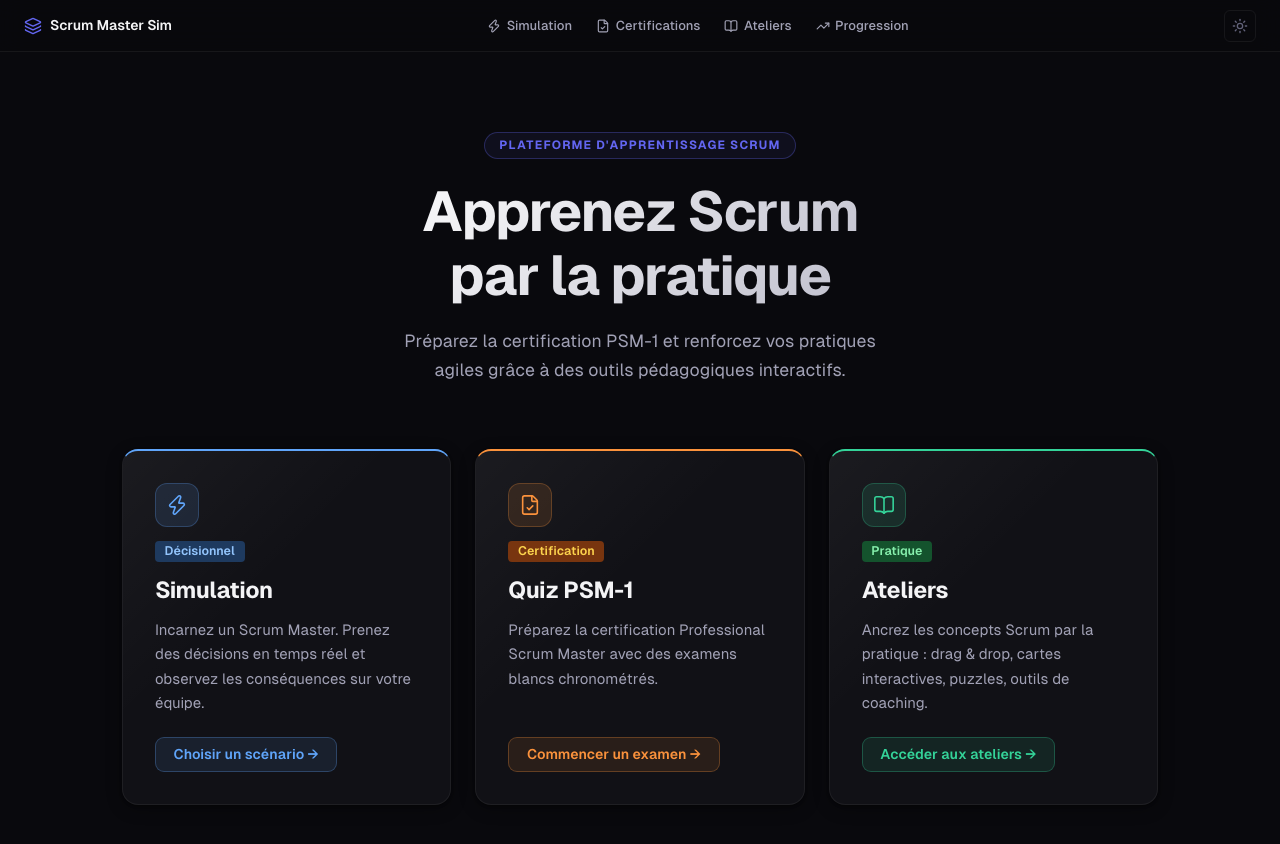
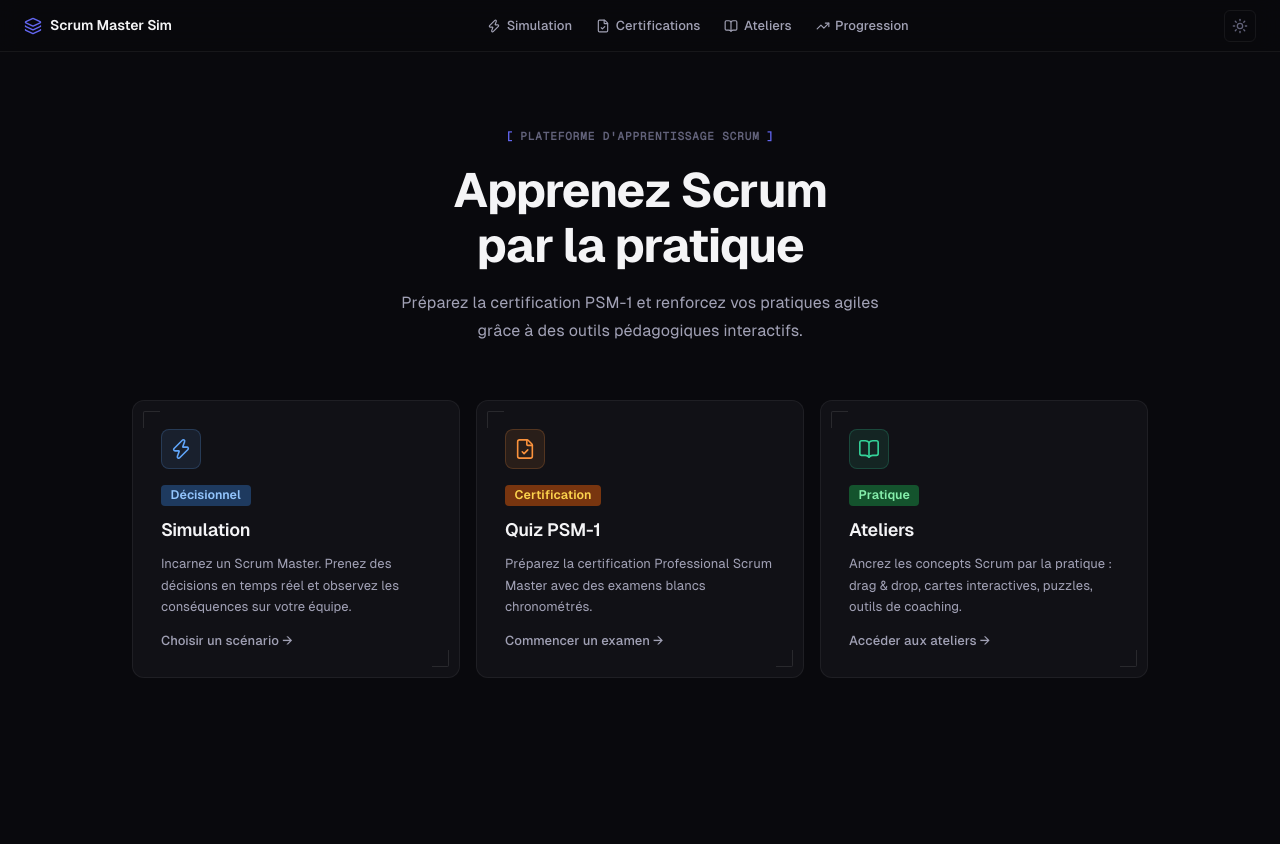
Before and after one commit to formationrossignol/coachagilia, a React (Vite) app: page / in a window 1280 px wide. Shown: the top 844 px of the page. After the commit the page ends 800 px from the top, so only its background shows below. Built offline with nearby package versions, Linux system fonts and the light colour scheme.

Commit message:
feat(redesign): home page — corner bracket cards, dot grid hover, zinc header

```diff
--- a/src/index.css
+++ b/src/index.css
@@ -401,154 +401,158 @@ body {
 [data-theme="light"] .navbar__theme-toggle:hover { background: rgba(0,0,0,0.05); }
 
 /* ══════════════════════════════════════════════════════════
-   HOME PAGE — gradient hero + depth cards
+   HOME PAGE — corner bracket cards + dot grid
    ══════════════════════════════════════════════════════════ */
-.home { max-width: 1100px; margin: 0 auto; padding: 5rem 2rem 4rem; }
-
-.home__header { text-align: center; margin-bottom: 4rem; }
+.home { max-width: 1080px; margin: 0 auto; padding: 4.5rem 2rem 4rem; }
+
+.home__header { text-align: center; margin-bottom: 3.5rem; }
 
 .home__eyebrow {
-  display: inline-block;
-  font-size: 0.75rem;
+  display: inline-flex;
+  align-items: center;
+  gap: 0.4rem;
+  font-size: 0.6875rem;
+  font-weight: 600;
+  text-transform: uppercase;
+  letter-spacing: 0.08em;
+  color: var(--color-text-subtle);
+  margin-bottom: 1.25rem;
+  font-family: var(--font-mono);
+}
+.home__eyebrow::before { content: '['; color: var(--color-primary); }
+.home__eyebrow::after  { content: ']'; color: var(--color-primary); }
+
+.home__title {
+  font-size: clamp(2rem, 4.5vw, 3rem);
   font-weight: 700;
-  text-transform: uppercase;
-  letter-spacing: 0.1em;
-  color: var(--color-primary);
-  margin-bottom: 1.25rem;
-  padding: 0.3rem 0.9rem;
-  border: 1px solid rgba(99,102,241,0.3);
-  border-radius: 999px;
-  background: rgba(99,102,241,0.07);
-}
-
-.home__title {
-  font-size: clamp(2.4rem, 5vw, 3.5rem);
-  font-weight: 800;
   line-height: 1.15;
   letter-spacing: -0.03em;
-  margin-bottom: 1.25rem;
-  background: linear-gradient(135deg, var(--color-text) 30%, var(--color-text-muted) 100%);
-  -webkit-background-clip: text;
-  background-clip: text;
-  -webkit-text-fill-color: transparent;
-}
-
-[data-theme="light"] .home__title {
-  background: linear-gradient(135deg, #0f172a 30%, #475569 100%);
-  -webkit-background-clip: text;
-  background-clip: text;
+  margin-bottom: 1rem;
+  color: var(--color-text);
 }
 
 .home__subtitle {
-  font-size: 1.1rem;
-  color: var(--color-text-muted);
-  max-width: 520px;
+  font-size: 1rem;
+  color: var(--color-text-muted);
+  max-width: 480px;
   margin: 0 auto;
-  line-height: 1.65;
-}
-
-.home__grid { display: grid; grid-template-columns: repeat(3, 1fr); gap: 1.5rem; }
-
+  line-height: 1.7;
+}
+
+.home__grid {
+  display: grid;
+  grid-template-columns: repeat(3, 1fr);
+  gap: 1rem;
+}
+
+/* ── Corner bracket card pattern ── */
 .home-card {
   --home-card-accent: #6366f1;
-  --home-card-accent-rgb: 99, 102, 241;
+  --home-card-accent-rgb: 99,102,241;
   position: relative;
-  background: var(--card-bg);
-  border: 1px solid var(--card-border);
-  border-top: 2px solid var(--home-card-accent);
-  border-radius: 16px;
-  padding: 2rem;
-  display: flex;
-  flex-direction: column;
-  gap: 0.85rem;
+  background: var(--color-surface);
+  border: 1px solid var(--color-border);
+  border-radius: var(--radius-lg);
+  padding: 1.75rem;
+  display: flex;
+  flex-direction: column;
+  gap: 0.75rem;
   overflow: hidden;
-  box-shadow: var(--card-shadow);
-  transition: transform 0.22s ease, box-shadow 0.22s ease;
-}
-
+  transition: border-color 0.2s ease, transform 0.2s ease, box-shadow 0.2s ease;
+  text-decoration: none;
+  cursor: pointer;
+}
+
+/* Top-left corner bracket */
 .home-card::before {
   content: '';
-  position: absolute; inset: 0;
-  background: linear-gradient(135deg, rgba(255,255,255,0.045) 0%, transparent 40%);
+  position: absolute;
+  top: 10px; left: 10px;
+  width: 16px; height: 16px;
+  border-top: 1.5px solid rgba(255,255,255,0.10);
+  border-left: 1.5px solid rgba(255,255,255,0.10);
+  border-radius: 2px 0 0 0;
+  transition: width 0.2s, height 0.2s, border-color 0.2s;
   pointer-events: none;
 }
 
-[data-theme="light"] .home-card::before { display: none; }
-
+/* Bottom-right corner bracket */
 .home-card::after {
   content: '';
   position: absolute;
-  top: 0; left: -75%; width: 55%; height: 100%;
-  background: linear-gradient(105deg, transparent 0%, rgba(255,255,255,0.04) 50%, transparent 100%);
-  transition: left 0.6s ease;
+  bottom: 10px; right: 10px;
+  width: 16px; height: 16px;
+  border-bottom: 1.5px solid rgba(255,255,255,0.10);
+  border-right: 1.5px solid rgba(255,255,255,0.10);
+  border-radius: 0 0 2px 0;
+  transition: width 0.2s, height 0.2s, border-color 0.2s;
   pointer-events: none;
 }
 
-.home-card:hover::after { left: 120%; }
-
 .home-card:hover {
-  transform: translateY(-4px) rotate(-0.15deg);
-  box-shadow: var(--card-hover-shadow), 0 0 0 1px rgba(var(--home-card-accent-rgb), 0.3);
-}
-
-[data-theme="light"] .home-card:hover {
-  border-color: var(--home-card-accent);
-  box-shadow: 0 12px 36px rgba(0,0,0,0.12);
-}
+  border-color: var(--color-border-2);
+  transform: translateY(-3px);
+  box-shadow: var(--card-hover-shadow);
+  background-image: radial-gradient(circle at 1px 1px, rgba(255,255,255,0.025) 1px, transparent 0);
+  background-size: 32px 32px;
+}
+
+.home-card:hover::before,
+.home-card:hover::after {
+  width: 22px; height: 22px;
+  border-color: rgba(var(--home-card-accent-rgb), 0.6);
+}
+
+[data-theme="light"] .home-card { background: #ffffff; }
+[data-theme="light"] .home-card:hover { background-image: none; box-shadow: 0 8px 24px rgba(0,0,0,0.08); }
+[data-theme="light"] .home-card::before,
+[data-theme="light"] .home-card::after { border-color: rgba(0,0,0,0.10); }
+[data-theme="light"] .home-card:hover::before,
+[data-theme="light"] .home-card:hover::after { border-color: rgba(var(--home-card-accent-rgb), 0.4); }
 
 .home-card > * { position: relative; z-index: 1; }
 
 .home-card__icon-wrap {
-  width: 44px; height: 44px;
+  width: 40px; height: 40px;
   display: flex; align-items: center; justify-content: center;
-  border-radius: 12px;
-  background: rgba(var(--home-card-accent-rgb), 0.12);
-  border: 1px solid rgba(var(--home-card-accent-rgb), 0.25);
+  border-radius: var(--radius-md);
+  background: rgba(var(--home-card-accent-rgb), 0.10);
+  border: 1px solid rgba(var(--home-card-accent-rgb), 0.20);
   color: var(--home-card-accent);
   flex-shrink: 0;
+  margin-bottom: 0.25rem;
 }
 
 .home-card__meta { display: flex; }
 
 .home-card__title {
-  font-size: 1.45rem;
-  font-weight: 700;
+  font-size: 1.125rem;
+  font-weight: 600;
   color: var(--color-text);
   letter-spacing: -0.02em;
   margin: 0;
 }
 
 .home-card__description {
-  font-size: 0.93rem;
+  font-size: 0.8125rem;
+  color: var(--color-text-muted);
   line-height: 1.65;
-  color: var(--color-text-muted);
   flex: 1;
 }
 
 .home-card__cta {
   display: inline-flex;
   align-items: center;
-  gap: 0.3rem;
-  margin-top: 0.5rem;
-  padding: 0.5rem 1.1rem;
-  font-size: 0.88rem;
-  font-weight: 600;
-  color: var(--home-card-accent);
-  background: rgba(var(--home-card-accent-rgb), 0.1);
-  border: 1px solid rgba(var(--home-card-accent-rgb), 0.28);
-  border-radius: 9px;
+  gap: 0.35rem;
+  font-size: 0.8125rem;
+  font-weight: 500;
+  color: var(--color-text-muted);
   text-decoration: none;
-  transition: background 0.18s, box-shadow 0.18s, color 0.18s;
-  align-self: flex-start;
-}
-
-.home-card__cta:hover {
-  background: rgba(var(--home-card-accent-rgb), 0.18);
-  box-shadow: 0 0 16px rgba(var(--home-card-accent-rgb), 0.22);
-  color: #fff;
-}
-
-[data-theme="light"] .home-card__cta:hover { color: var(--home-card-accent); }
+  margin-top: 0.25rem;
+  transition: color 0.15s;
+}
+.home-card__cta:hover { color: var(--color-text); }
+.home-card:hover .home-card__cta { color: var(--home-card-accent); }
 
 /* ── Quiz Selector ── */
 .quiz-selector { max-width: 900px; margin: 0 auto; padding: 3rem 2rem; }
```
